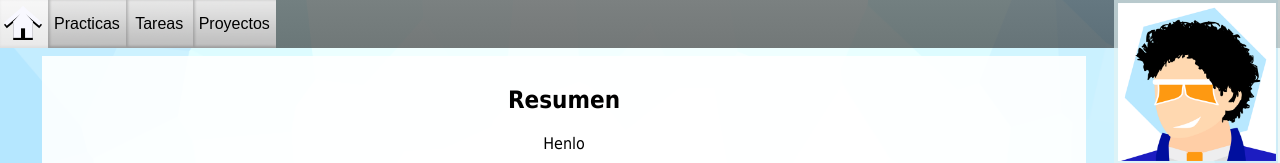
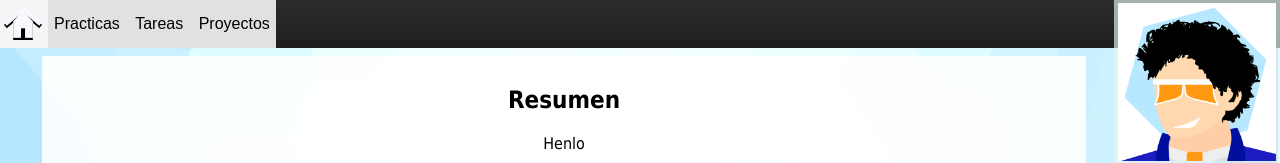
Before and after one commit to Felmast/WebLabIntro, a plain HTML site: page index.html in a window 1280 px wide. Shown: the top 163 px of the page. Drawn offline with Linux system fonts and the light colour scheme.

Commit message:
Add files via upload

```diff
--- a/style/main.css
+++ b/style/main.css
@@ -31,7 +31,7 @@ div.menu{
 	text-align: left;
 	height: 50px;
 	width: 105%;
-	background-image: linear-gradient(rgba(45,45,45,0.6), rgba(30,30,30,0.6));
+	background-image: linear-gradient(rgba(45,45,45,1), rgba(30,30,30,1));
 }
 
 .item{
@@ -44,7 +44,7 @@ div.menu{
 	border:none;
 	font-size: 100%;
 	font-weight: 500;
-	background-image: linear-gradient(rgba(255,255,255,0.4), rgba(255,255,255,0.4)), url("../images/menuButton.png");
+	background: rgba(225,225,225,255);
 }
 
 .itemHome{
@@ -56,13 +56,13 @@ div.menu{
 	vertical-align: middle;
 	margin-right: 0px;
 	border:none;
-	background-image: linear-gradient(rgba(135,135,135,0.4), rgba(135,135,135,0.4)), url("../images/menuButton.png");
+	background: rgba(225,225,225,255);
 }
 
 
 .item:hover, .itemHome:hover{
-	transition: background 0.5s;
-	background-image: linear-gradient(rgba(255,255,255,0.8), rgba(255,255,255,0.8)), url("../images/menuButton.png");
+	transition: background 0.1s;
+	background: rgba(245,245,245,255);
 }
 
 .mainContainer{
```
